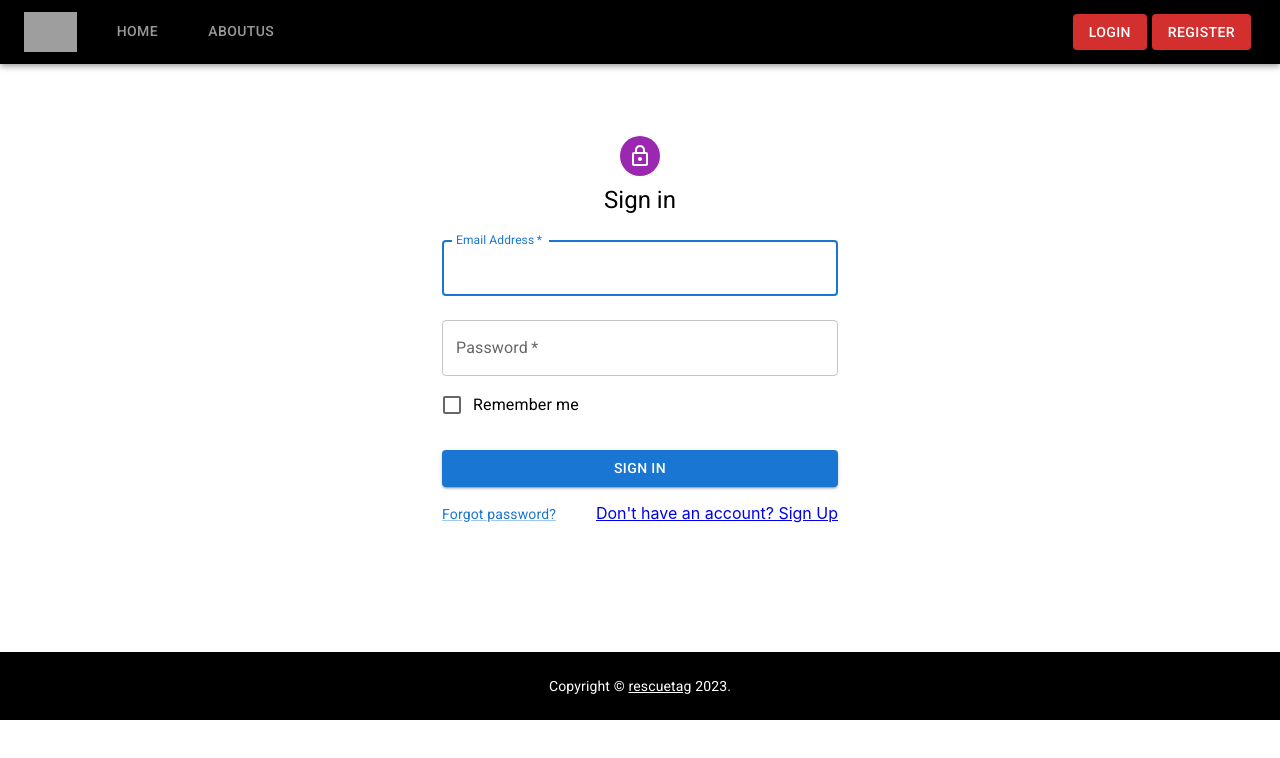
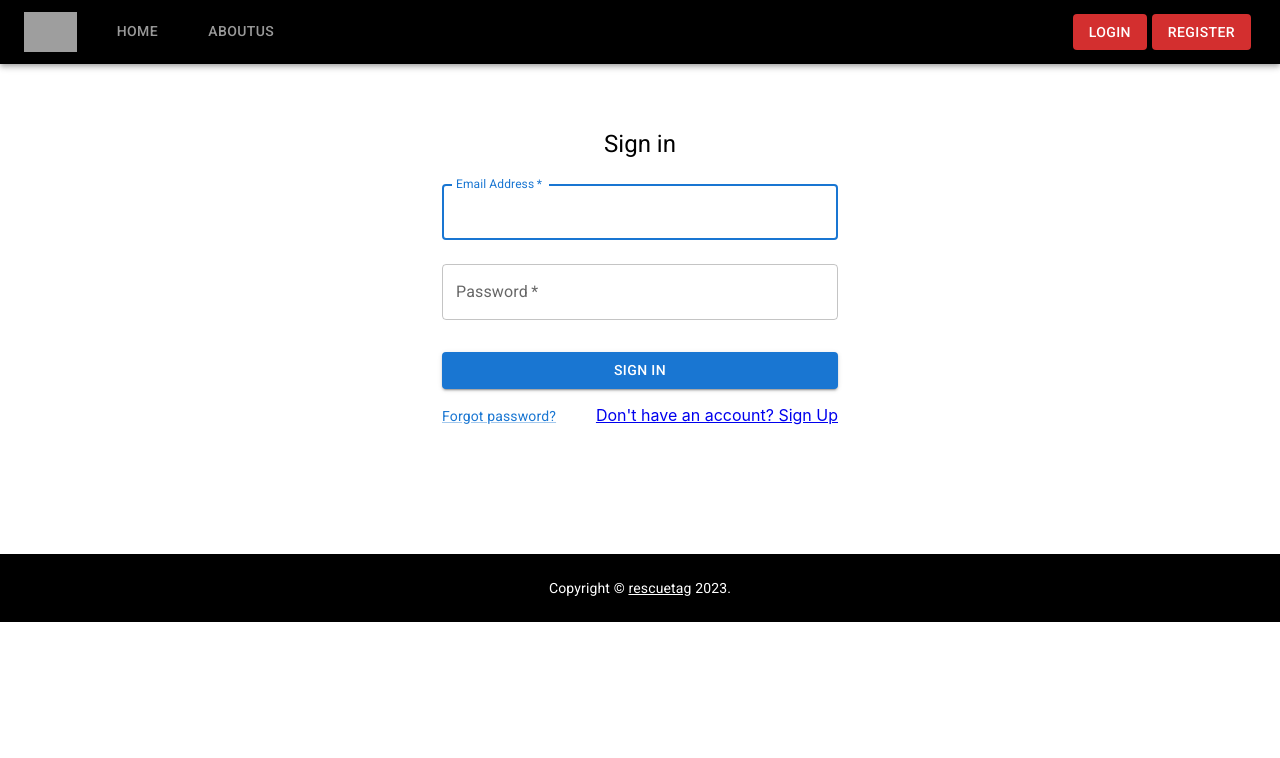
Before and after one commit to adityabhagat007/rescue-tag-frontend, a React (Create React App) app: page /login in a window 1280 px wide. Shown: the top 758 px of the page. Built offline with nearby package versions, Linux system fonts and the light colour scheme; grey boxes are pictures that could not be loaded.

Commit message:
added validation on login

```diff
--- a/src/api/authAPI.js
+++ b/src/api/authAPI.js
@@ -1,21 +1,30 @@
 import { PUBLIC_APIS } from "../utils/config";
-import { PUBLIC_API_REQ, apiErrorHandler } from "../utils/configAxios"
+import { PUBLIC_API_REQ, apiErrorHandler } from "../utils/configAxios";
 
-export const userSignUp = async(data) =>{
-    try{
-        const response = await PUBLIC_API_REQ.post(PUBLIC_APIS.signup,data);
-        console.log(response)
-        return {data:response.data ,status:response.status}
-    }catch(err){
-        return apiErrorHandler(err);
-    }
-}
-export const verifySignupOtp = async(data)=>{
-    try{
-        const response = await PUBLIC_API_REQ.post(PUBLIC_APIS.verifyOtp,data);
-        console.log(response)
-        return {data:response.data ,status:response.status}
-    }catch(err){
-        return apiErrorHandler(err);
-    }
-}
+export const userSignUp = async (data) => {
+  try {
+    const response = await PUBLIC_API_REQ.post(PUBLIC_APIS.signup, data);
+    console.log(response);
+    return { data: response.data, status: response.status };
+  } catch (err) {
+    return apiErrorHandler(err);
+  }
+};
+export const verifySignupOtp = async (data) => {
+  try {
+    const response = await PUBLIC_API_REQ.post(PUBLIC_APIS.verifyOtp, data);
+    console.log(response);
+    return { data: response.data, status: response.status };
+  } catch (err) {
+    return apiErrorHandler(err);
+  }
+};
+export const userLogin = async (data) => {
+  try {
+    const response = await PUBLIC_API_REQ.post(PUBLIC_APIS.login, data);
+    console.log(response);
+    return { data: response.data, status: response.status };
+  } catch (err) {
+    return apiErrorHandler(err);
+  }
+};
--- a/src/pages/loginPage.js
+++ b/src/pages/loginPage.js
@@ -1,43 +1,45 @@
-import * as React from 'react';
-import Avatar from '@mui/material/Avatar';
-import Button from '@mui/material/Button';
-import CssBaseline from '@mui/material/CssBaseline';
-import TextField from '@mui/material/TextField';
-import FormControlLabel from '@mui/material/FormControlLabel';
-import Checkbox from '@mui/material/Checkbox';
-import Link from '@mui/material/Link';
-import Grid from '@mui/material/Grid';
-import Box from '@mui/material/Box';
-import LockOutlinedIcon from '@mui/icons-material/LockOutlined';
-import Typography from '@mui/material/Typography';
-import Container from '@mui/material/Container';
-import { createTheme, ThemeProvider } from '@mui/material/styles';
-import { NavLink } from 'react-router-dom';
-
-
-// TODO remove, this demo shouldn't need to reset the theme.
+import * as React from "react";
+import Button from "@mui/material/Button";
+import TextField from "@mui/material/TextField";
+import FormControlLabel from "@mui/material/FormControlLabel";
+import Checkbox from "@mui/material/Checkbox";
+import Link from "@mui/material/Link";
+import Grid from "@mui/material/Grid";
+import Box from "@mui/material/Box";
+import Typography from "@mui/material/Typography";
+import Container from "@mui/material/Container";
+import { NavLink } from "react-router-dom";
+import {  useFormik } from "formik";
+import loginSchema from "../schema/loginSchema";
 
 
 export default function SignIn() {
-
+  const formik = useFormik({
+    validationSchema:loginSchema,
+    initialValues: {
+      email: "",
+      password: "",
+    },
+    onSubmit: (values, action) => {
+      alert(JSON.stringify(values, null, 2));
+    },
+  });
   return (
     <Container component="main" maxWidth="xs">
-
       <Box
         sx={{
           marginTop: 8,
-            display: 'flex',
-            flexDirection: 'column',
-            alignItems: 'center',
+          display: "flex",
+          flexDirection: "column",
+          alignItems: "center",
         }}
       >
-          <Avatar sx={{ m: 1, bgcolor: 'secondary.main' }}>
-            <LockOutlinedIcon />
-          </Avatar>
         <Typography component="h1" variant="h5">
           Sign in
         </Typography>
-          <Box component="form"  noValidate sx={{ mt: 1 }}>
+
+        <Box sx={{ mt: 1 }}>
+          <form onSubmit={formik.handleSubmit}>
             <TextField
               margin="normal"
               required
@@ -47,6 +49,11 @@ export default function SignIn() {
               name="email"
               autoComplete="email"
               autoFocus
+              value={formik.values.email}
+              onChange={formik.handleChange}
+              onBlur={formik.handleBlur}
+              error={formik.touched.email && Boolean(formik.touched.email)}
+              helperText={formik.touched.email && formik.errors.email}
             />
             <TextField
               margin="normal"
@@ -57,19 +64,21 @@ export default function SignIn() {
               type="password"
               id="password"
               autoComplete="current-password"
-            />
-            <FormControlLabel
-              control={<Checkbox value="remember" color="primary" />}
-              label="Remember me"
+              value={formik.values.password}
+              onChange={formik.handleChange}
+              onBlur={formik.handleBlur}
+              error={formik.touched.password && Boolean(formik.touched.password)}
+              helperText={formik.touched.password && formik.errors.password}
             />
             <Button
-              type="submit"
               fullWidth
               variant="contained"
               sx={{ mt: 3, mb: 2 }}
+              type="submit"
             >
               Sign In
             </Button>
+          </form>
           <Grid container>
             <Grid item xs>
               <Link href="#" variant="body2">
--- a/src/routes/routes.js
+++ b/src/routes/routes.js
@@ -8,6 +8,12 @@ const SignUpPage = React.lazy(()=>import("../pages/signUpPage"));
 const HomePage = React.lazy(()=>import("../pages/homePage"));
 const AboutUsPage =React.lazy(()=>import("../pages/aboutUsPage"));
 
+export const  ROUTE_PATH = {
+  DEFAULT: "/",
+  ABOUT:"/about",
+  LOGIN:"/login",
+  SIGNUP:"/signup"
+}
 
 
 
--- a/src/schema/loginSchema.js
+++ b/src/schema/loginSchema.js
@@ -4,12 +4,12 @@ const loginSchema = Yup.object().shape({
   email: Yup.string().email("Invalid email").required("Email is required"),
 
   password: Yup.string()
-    .min(6, "Password should be at least 6 characters")
+    .min(6, "Password is at least 6 characters")
     .matches(
       /^(?=.*[A-Za-z])(?=.*\d)(?=.*[@$!%*#?&])[A-Za-z\d@$!%*#?&]{6,}$/,
       "Must Contain 6 Characters, One Uppercase, One Lowercase, One Number and one special case Character"
     )
-    .required("Password of at least 6 characters is required"),
+    .required("Password is required"),
 });
 
 export default loginSchema;
```
Lines whose indentation alone changed are shown as unchanged.
